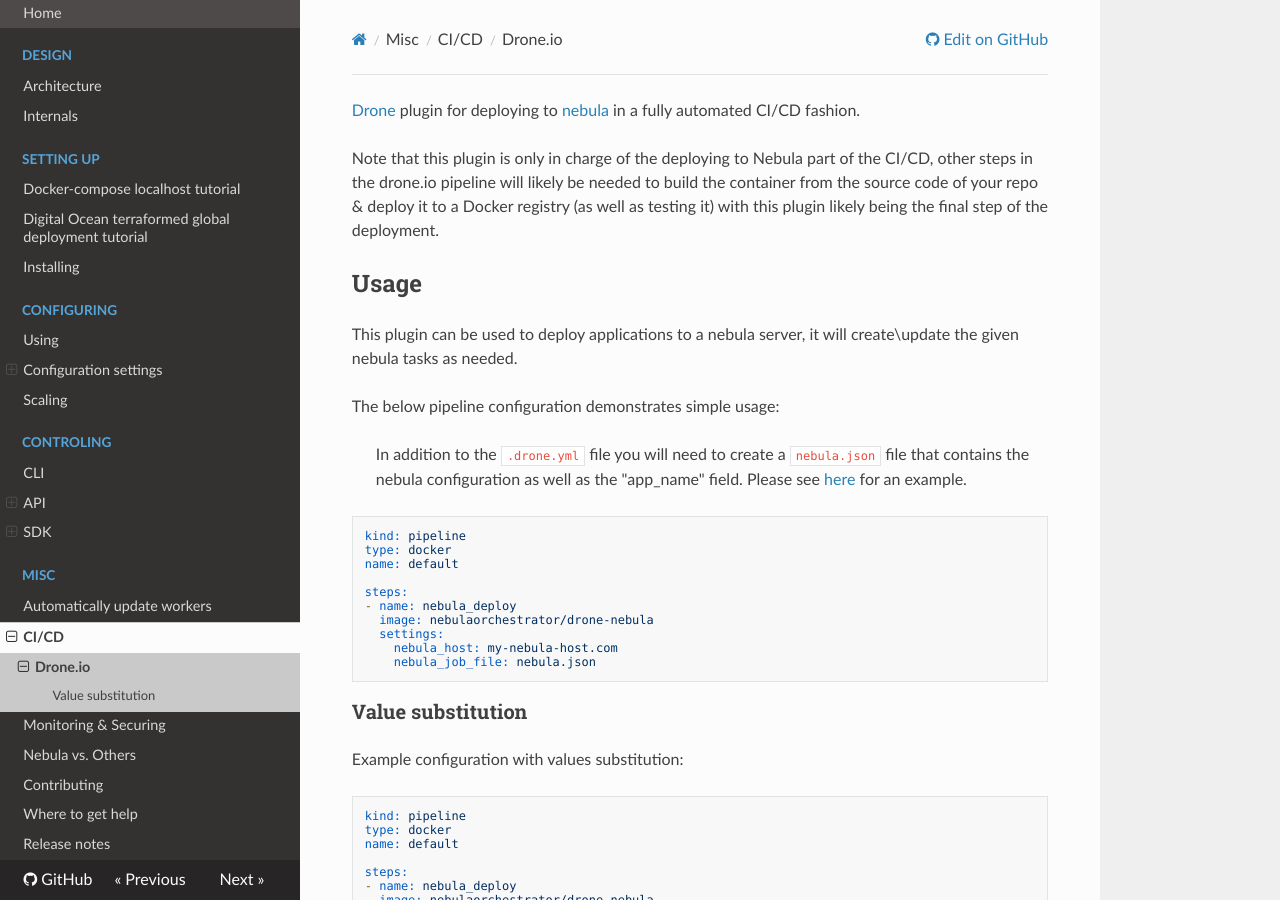
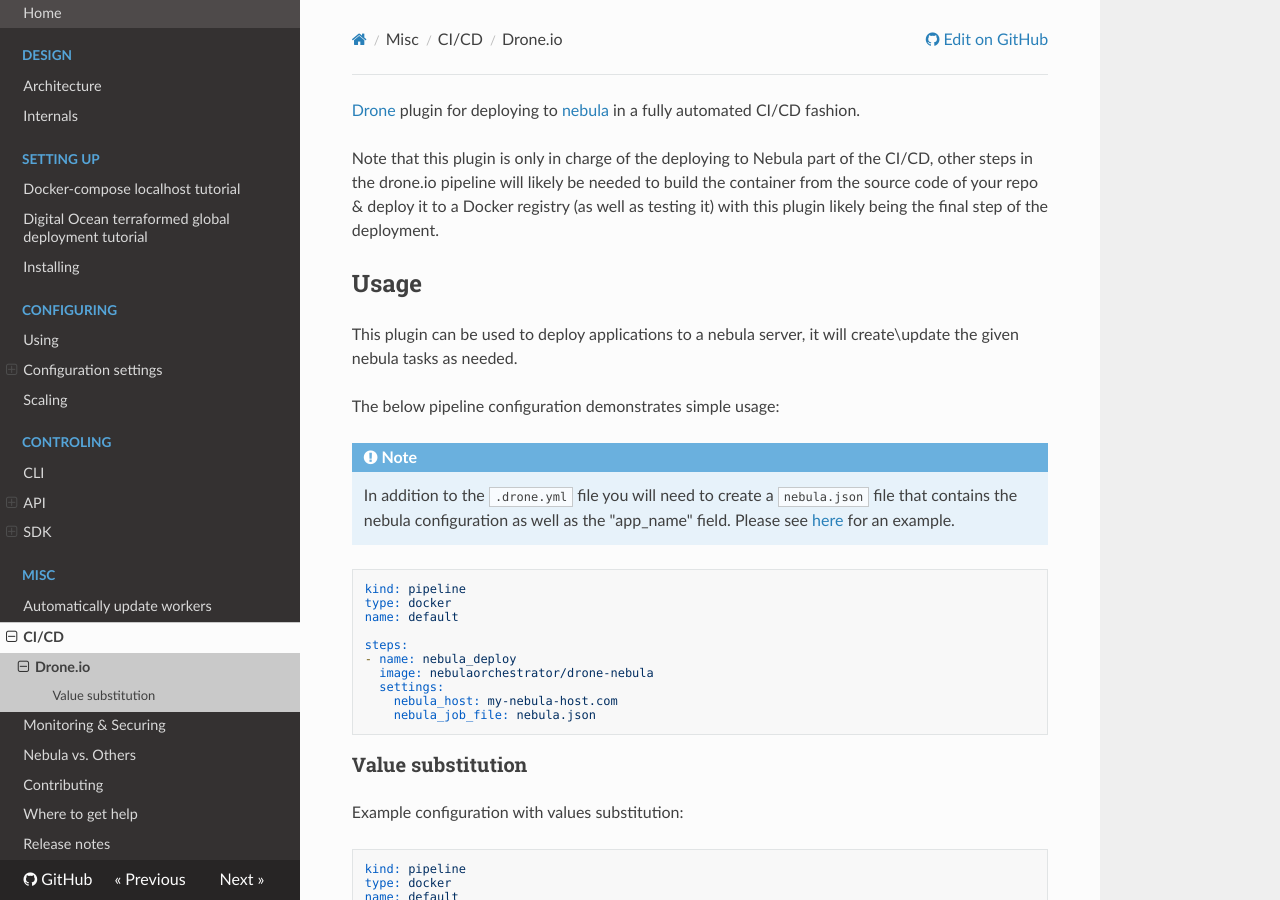
Before and after one commit to nebula-orchestrator/docs, an MkDocs documentation site: the page built from docs/ci-cd/drone.md, in a window 1280 px wide and 900 px high. Built offline with MkDocs 1.6.1, drawn with Linux system fonts in a browser that asks for light colours; nearby versions of some CDN libraries.

Commit message:
prettying up the drone cicd guide

````diff
--- a/docs/ci-cd/drone.md
+++ b/docs/ci-cd/drone.md
@@ -8,7 +8,8 @@
 
 The below pipeline configuration demonstrates simple usage:
 
-> In addition to the `.drone.yml` file you will need to create a `nebula.json` file that contains the nebula configuration as well as the "app_name" field. Please see [here](https://github.com/nebula-orchestrator/drone-nebula/blob/master/test/test_files/nebula.json) for an example.
+!!! note
+    In addition to the `.drone.yml` file you will need to create a `nebula.json` file that contains the nebula configuration as well as the "app_name" field. Please see [here](https://github.com/nebula-orchestrator/drone-nebula/blob/master/test/test_files/nebula.json) for an example.
 
 ```yaml
 kind: pipeline
````
